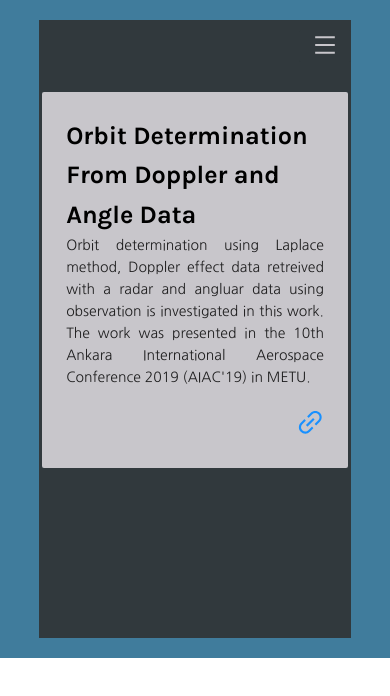
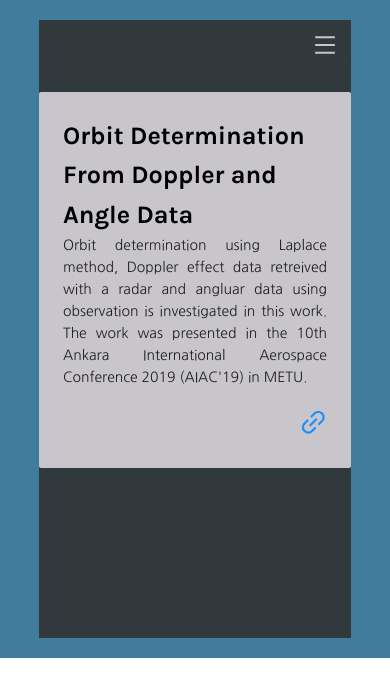
Before and after one commit to majdajroudi/Portfolio, a React (Create React App) app: page /publications in a window 390 px wide. Shown: the top 696 px of the page. Built offline with nearby package versions, Linux system fonts and the light colour scheme; a web font is replaced by a local one.

Commit message:
add shadow to body

```diff
--- a/src/containers/Home/index.css
+++ b/src/containers/Home/index.css
@@ -13,6 +13,8 @@
     flex-direction: column;
     background-color:#31393D ;
     height: 100%;
+    -webkit-box-shadow: 5px 5px 28px 4px #000000;
+    box-shadow: 5px 5px 28px 4px #000000;
     width: 100%;
 }
 
--- a/src/containers/Publications/index.css
+++ b/src/containers/Publications/index.css
@@ -41,7 +41,7 @@
 
 @media (max-width: 768px) {
     .publications__article {
-        width: 98%;
+        width: 100%;
         margin-top: 30px ;
         margin-bottom: 170px;
     }
```
